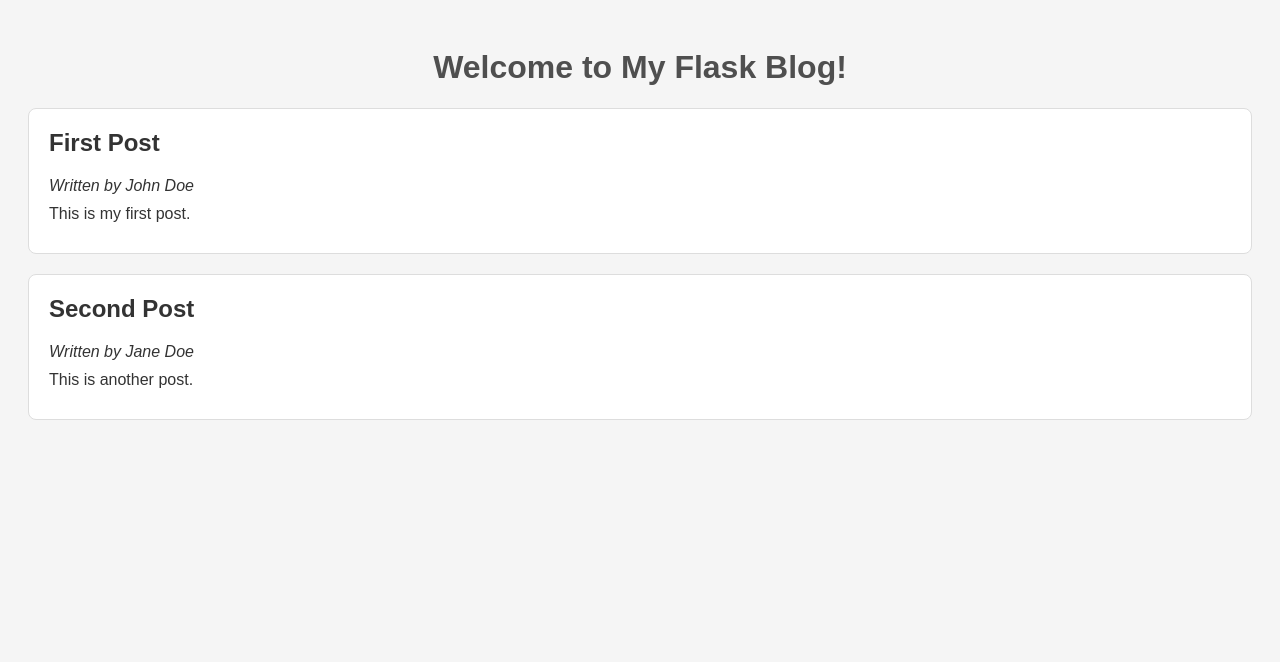
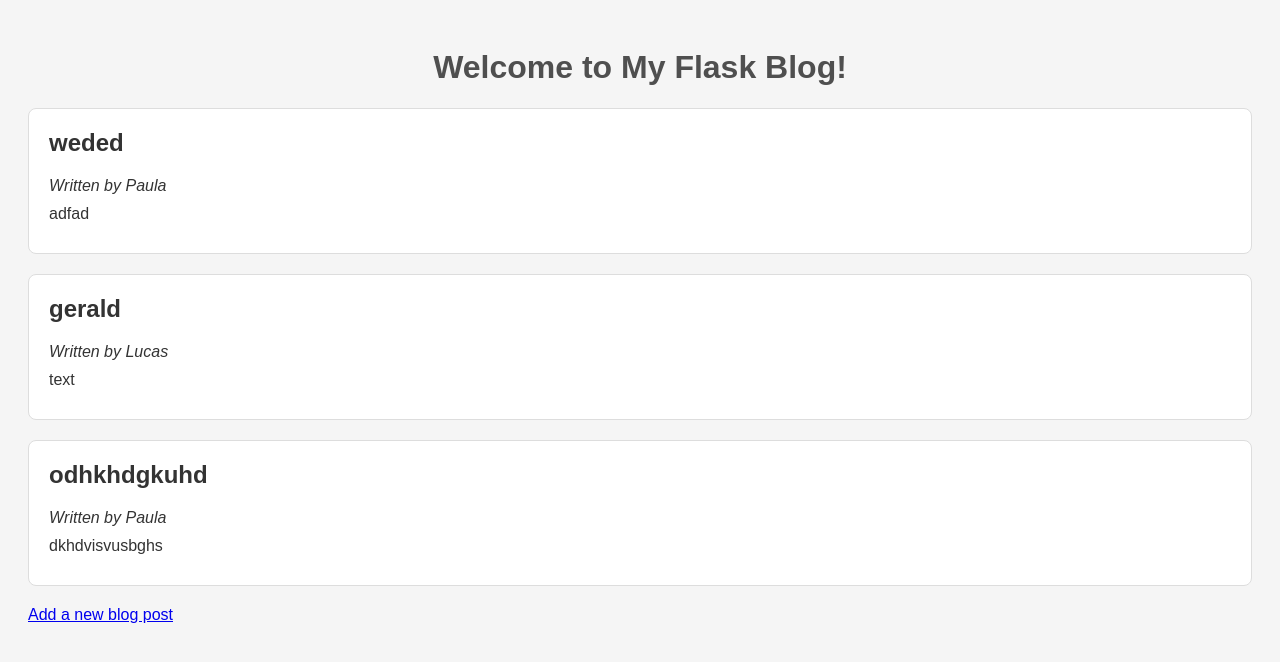
Before and after one commit to Paulzpaulus/masterblog, a Flask app: page / in a window 1280 px wide. Shown: the top 662 px of the page. Run offline with Flask 3, Linux system fonts and the light colour scheme.

Commit message:
added POST handling/ URL /add)

```diff
--- a/app.py
+++ b/app.py
@@ -1,16 +1,43 @@
-from flask import Flask, render_template
+from flask import Flask, render_template, request, redirect, url_for
 import json
 
 app = Flask(__name__)
 
 
+def load_file(path):
+    with open(path, "r") as fileobj:
+        return json.load(fileobj)
+
+
 @app.route('/')
 def index():
-    with open("storage_file.json", "r") as file:
-        blog_posts = json.load(file)
-    return render_template('index.html', posts=blog_posts)
+    return render_template('index.html', posts=load_file("data_storage.json"))
 
+@app.route("/add", methods =["GET", "POST"])
+def add():
+    if request.method == "POST":
+        author = request.form.get("author")
+        title = request.form.get("title")
+        content = request.form.get("content")
 
+        blogentries = load_file("data_storage.json")
+        if len(blogentries) == 0:
+            next_id = 1
+        else:
+            next_id = blogentries[-1]["id"] + 1
+
+        new_data = {
+            "id": next_id,
+            "author":author,
+            "title": title,
+            "content":content
+        }
+        blogentries.append(new_data)
+
+        with open("data_storage.json", "w") as fileobj:
+            json.dump(blogentries, fileobj, indent= 2)
+        return redirect(url_for('index'))
+    return render_template("add.html")
 
 
 if __name__ == '__main__':
--- /dev/null
+++ b/data_storage.json
@@ -0,0 +1,20 @@
+[
+  {
+    "id": 1,
+    "author": "Paula ",
+    "title": "weded",
+    "content": "adfad"
+  },
+  {
+    "id": 2,
+    "author": "Lucas ",
+    "title": "gerald ",
+    "content": "text"
+  },
+  {
+    "id": 3,
+    "author": "Paula ",
+    "title": "odhkhdgkuhd",
+    "content": "dkhdvisvusbghs"
+  }
+]
--- a/storage_file.json
+++ /dev/null
@@ -1,14 +0,0 @@
-[
-    {
-        "id": 1,
-        "author": "John Doe",
-        "title": "First Post",
-        "content": "This is my first post."
-    },
-    {
-        "id": 2,
-        "author": "Jane Doe",
-        "title": "Second Post",
-        "content": "This is another post."
-    }
-]
--- a/templates/index.html
+++ b/templates/index.html
@@ -17,7 +17,7 @@
         <p> {{post.content}}</p>
     </div>
     {% endfor %}
-
+    <a href="{{url_for('add')}}"> Add a new blog post</a>
 </body>
 
 </html>
```
Also changed, not shown: templates/add.html (added, +22 -0 lines).
